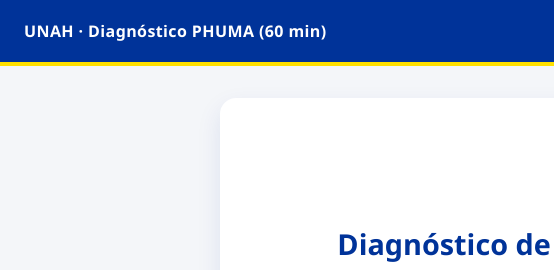
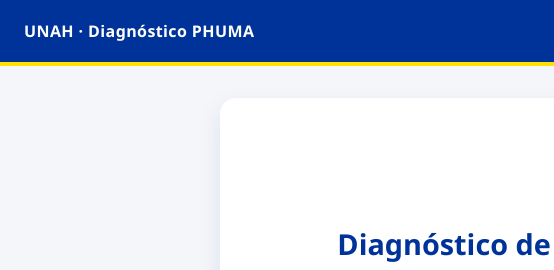
Before and after one commit to alerteach/Prueba-Diagnostica-Pre-PHUMA, a plain HTML site: page index.html in a window 1280 px wide. Shown: the top 270 px of the page, 0-554 px from the left. Drawn offline with Linux system fonts and the light colour scheme.

Commit message:
Remove time duration from header brand

```diff
--- a/index.html
+++ b/index.html
@@ -344,7 +344,7 @@
 <body>
 
 <header>
-    <div class="header-brand">UNAH · Diagnóstico PHUMA (60 min)</div>
+    <div class="header-brand">UNAH · Diagnóstico PHUMA</div>
     <div id="timer-badge" class="timer-badge">60:00</div>
 </header>
 
```
